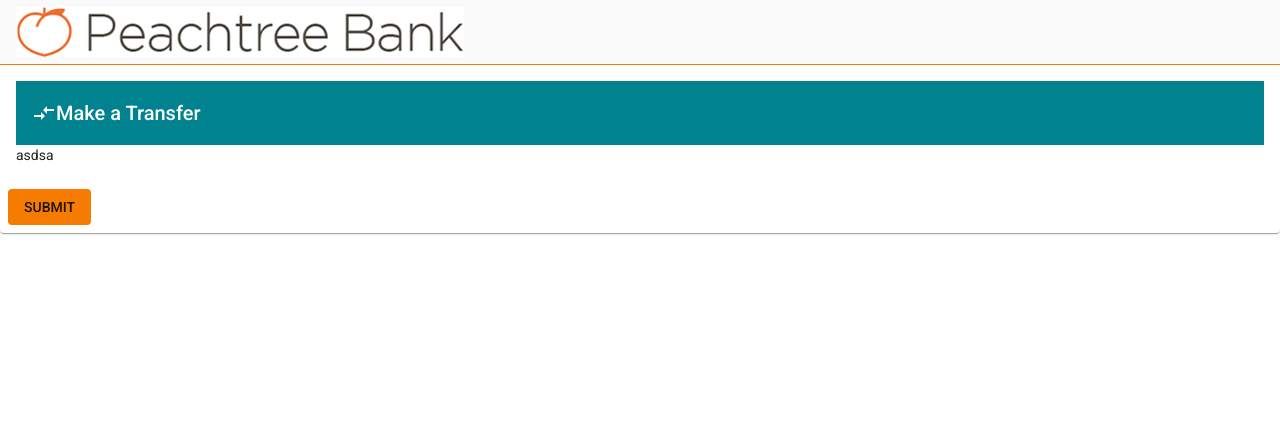
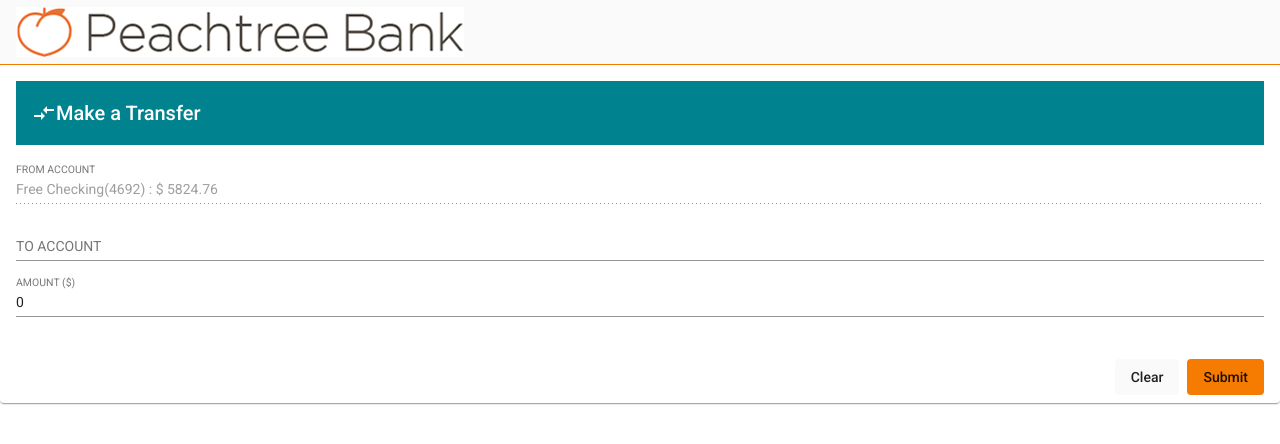
Before and after one commit to sumeet-sethi/peachtree-bank, an Angular app: page /transfer in a window 1280 px wide. Shown: the top 444 px of the page. Built offline with nearby package versions, Linux system fonts and the light colour scheme.

Commit message:
Adding functionality to transfer component

```diff
--- a/src/app/app.module.ts
+++ b/src/app/app.module.ts
@@ -4,6 +4,9 @@ import { NgModule } from '@angular/core';
 import { AppRoutingModule } from './app-routing.module';
 import { AppComponent } from './app.component';
 import { BrowserAnimationsModule } from '@angular/platform-browser/animations';
+import { HttpClientModule } from '@angular/common/http';
+import { FormsModule } from '@angular/forms';
+
 import { MatToolbarModule } from '@angular/material/toolbar';
 import { MatCardModule } from '@angular/material/card';
 import { MatDividerModule } from '@angular/material/divider';
@@ -14,10 +17,12 @@ import { MatFormFieldModule } from '@angular/material/form-field';
 import { MatSortModule } from '@angular/material/sort';
 import { MatGridListModule } from '@angular/material/grid-list';
 import { MatInputModule } from '@angular/material/input';
+import { MatSnackBarModule } from '@angular/material/snack-bar';
 
 import { TransferComponent } from './transfer/transfer.component';
 import { TransactionsComponent } from './transactions/transactions.component';
 import { NotFoundComponent } from './not-found/not-found.component';
+import { BankDataService } from './services/bank-data.service';
 
 
 @NgModule({
@@ -31,9 +36,11 @@ import { NotFoundComponent } from './not-found/not-found.component';
     BrowserModule,
     AppRoutingModule,
     BrowserAnimationsModule,
-    MatToolbarModule, MatCardModule, MatDividerModule, MatButtonModule, MatIconModule, MatTableModule, MatFormFieldModule, MatSortModule, MatGridListModule, MatInputModule
+    HttpClientModule,
+    FormsModule,
+    MatToolbarModule, MatCardModule, MatDividerModule, MatButtonModule, MatIconModule, MatTableModule, MatFormFieldModule, MatSortModule, MatGridListModule, MatInputModule, MatSnackBarModule
   ],
-  providers: [],
+  providers: [BankDataService],
   bootstrap: [AppComponent]
 })
 export class AppModule { }
--- /dev/null
+++ b/src/app/services/bank-data.service.ts
@@ -0,0 +1,15 @@
+import { Injectable } from '@angular/core';
+import { HttpClient } from '@angular/common/http';
+
+@Injectable({
+  providedIn: 'root'
+})
+export class BankDataService {
+
+  constructor(private httpService: HttpClient) { }
+
+  getAllTransactions() {
+    return this.httpService.get('../../mock/transactions.json');
+  }
+
+}
--- a/src/app/transactions/transactions.component.html
+++ b/src/app/transactions/transactions.component.html
@@ -6,7 +6,10 @@
     <mat-card-title>
         <mat-form-field color="warn">
             <mat-label>Search by typing...</mat-label>
-            <input matInput (keyup)="applyFilter($event)">
+            <input matInput (keyup)="applyFilter($event)" [(ngModel)]="value">
+            <button mat-button matSuffix mat-icon-button aria-label="Clear" (click)="value=''">
+                <mat-icon>close</mat-icon>
+            </button>
         </mat-form-field>
     </mat-card-title>
     <mat-card-content>
@@ -14,12 +17,13 @@
 
             <ng-container matColumnDef="categoryCode">
                 <th mat-header-cell *matHeaderCellDef class="categoryCode c"></th>
-                <td mat-cell *matCellDef="let element" [ngStyle]="{'background-color': element.categoryCode}">  </td>
+                <td mat-cell *matCellDef="let element" [ngStyle]="{'background-color': element.categoryCode}"> </td>
             </ng-container>
 
             <ng-container matColumnDef="transactionDate">
                 <th mat-header-cell *matHeaderCellDef mat-sort-header> DATE </th>
-                <td mat-cell *matCellDef="let element" [ngStyle]="{'width': '150px'}"> {{getDate(element.transactionDate)}} </td>
+                <td mat-cell *matCellDef="let element" [ngStyle]="{'width': '150px'}">
+                    {{getDate(element.transactionDate)}} </td>
             </ng-container>
 
             <ng-container matColumnDef="merchant">
--- a/src/app/transactions/transactions.component.sass
+++ b/src/app/transactions/transactions.component.sass
@@ -2,7 +2,7 @@ table
     width: 100%
 
 .mat-form-field
-    width: 50%
+    width: 100%
 
 .mat-toolbar
     margin-bottom: 20px
--- a/src/app/transactions/transactions.component.ts
+++ b/src/app/transactions/transactions.component.ts
@@ -9,11 +9,13 @@ import TransactionalData from '../../mock/transactions.json';
   styleUrls: ['./transactions.component.sass']
 })
 export class TransactionsComponent implements OnInit {
+  value:string;
   @ViewChild(MatSort, { static: true }) sort: MatSort;
   constructor() { }
 
   ngOnInit(): void {
     this.dataSource.sort = this.sort;
+    this.value = '';
   }
 
   displayedColumns: string[] = ['categoryCode', 'transactionDate', 'merchant', 'amount',];
--- a/src/app/transfer/transfer.component.html
+++ b/src/app/transfer/transfer.component.html
@@ -1,11 +1,30 @@
-<mat-card class="example-card">
+<mat-card>
   <mat-toolbar color="accent">
     <mat-icon aria-hidden="false" aria-label="Transactions">compare_arrows</mat-icon>
-    Make a Transfer</mat-toolbar>
+    Make a Transfer
+  </mat-toolbar>
   <mat-card-content>
-    asdsa
+    <form>
+      <mat-form-field>
+        <mat-label>FROM ACCOUNT</mat-label>
+        <input name="myAccount" matInput type="text" [(ngModel)]="myAccount" disabled="true">
+      </mat-form-field>
+
+      <mat-form-field color="warn">
+        <mat-label>TO ACCOUNT</mat-label>
+        <input name="merchant" matInput type="text" [(ngModel)]="merchant" disabled="{{preview}}">
+      </mat-form-field>
+
+      <mat-form-field color="warn">
+        <mat-label>AMOUNT ($)</mat-label>
+        <input name="amount" matInput placeholder="$0.00" type="number" [(ngModel)]="amount" disabled="{{preview}}">
+      </mat-form-field>
+
+    </form>
   </mat-card-content>
   <mat-card-actions>
-    <button mat-button mat-flat-button color="warn">SUBMIT</button>
+    <button mat-button mat-flat-button color="primary" (click)="clear()" *ngIf="!preview">Clear</button>
+    <button mat-button mat-flat-button color="warn" (click)="submit()" *ngIf="!preview">Submit</button>
+    <button mat-button mat-stroked-button color="warn" (click)="transfer()" *ngIf="preview">Transfer</button>
   </mat-card-actions>
 </mat-card>
--- a/src/app/transfer/transfer.component.sass
+++ b/src/app/transfer/transfer.component.sass
@@ -0,0 +1,8 @@
+.mat-form-field
+    width: 100%
+
+.mat-toolbar
+    margin-bottom: 20px
+
+.mat-card-actions
+    text-align: end
--- a/src/app/transfer/transfer.component.ts
+++ b/src/app/transfer/transfer.component.ts
@@ -1,4 +1,5 @@
 import { Component, OnInit } from '@angular/core';
+import { MatSnackBar } from '@angular/material/snack-bar';
 
 @Component({
   selector: 'app-transfer',
@@ -6,10 +7,50 @@ import { Component, OnInit } from '@angular/core';
   styleUrls: ['./transfer.component.sass']
 })
 export class TransferComponent implements OnInit {
+  accountType: string;
+  myAccount: string;
+  merchant: string;
+  amount: number;
+  balance: number;
+  preview: boolean;
 
-  constructor() { }
+
+  constructor(private _snackBar: MatSnackBar) {
+    this.balance = 5824.76;
+    this.accountType = 'Free Checking(4692) : $ ';
+    this.myAccount = this.accountType + this.balance;
+    this.merchant = '';
+    this.amount = 0;
+  }
 
   ngOnInit(): void {
+    this.preview = false;
+  }
+
+  clear() {
+    this.merchant = '';
+    this.amount = 0;
+  }
+
+  submit() {
+    this.preview = true;
+  }
+
+  transfer() {
+    if ((this.balance - this.amount) > -500.00) {
+      this.balance = this.balance - this.amount;
+      //TODO: If there is time try fixing this assignment bug
+      //this.balance = (Math.round(this.balance * 100) / 100).toFixed(2);
+      this.myAccount = this.accountType + this.balance;
+      this.clear();
+      this.preview = false;
+    } else {
+      this._snackBar.open('Overdraft cannot go beyond $ -500', 'ERROR', {
+        duration: 2000,
+      });
+      this.preview = false;
+    }
+
   }
 
 }
```
Also changed, not shown: src/app/interfaces/transaction-schema.ts (added, +8 -0 lines), 1 other file (tests, documents, lock files or other folders).
